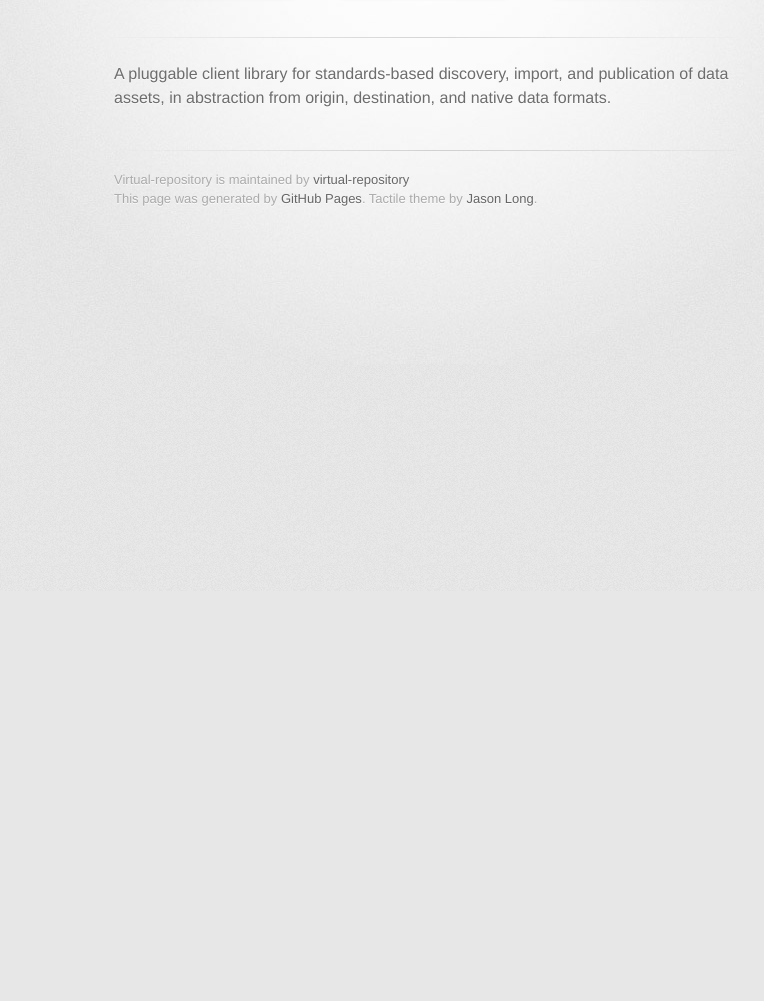
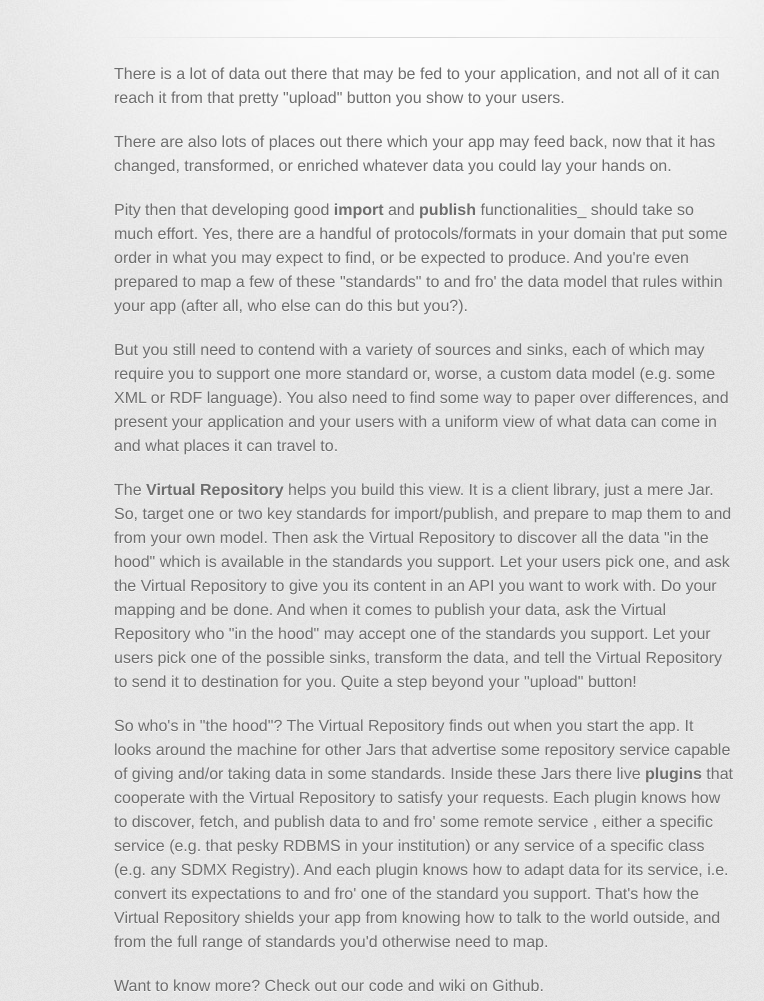
Before and after one commit to virtual-repository/virtual-repository, a plain HTML site: page index.html in a window 1280 px wide. Shown: the part 209-1210 px from the top of the page, without its empty margins (216-980 px from the left). Before the commit the page ends 800 px from the top, so only its background shows below. Drawn offline with Linux system fonts and the light colour scheme; a web font is replaced by a local one.

Commit message:
Create gh-pages branch via GitHub

```diff
--- a/index.html
+++ b/index.html
@@ -31,7 +31,19 @@
         <hr>
 
         <section id="main_content">
-          <p>A pluggable client library for standards-based discovery, import, and publication of data assets, in abstraction from origin, destination, and native data formats. </p>
+          <p>There is a lot of data out there that may be fed to your application, and not all of it can reach it from that pretty "upload" button you show to your users. </p>
+
+<p>There are also lots of places out there which your app may feed back, now that it has changed, transformed, or enriched whatever data you could lay your hands on.</p>
+
+<p>Pity then that developing good <strong>import</strong> and <strong>publish</strong> functionalities_ should take so much effort. Yes, there are a handful of protocols/formats in your domain that put some order in what you may expect to find, or be expected to produce. And you're even prepared to map a few of these "standards" to and fro' the data model that rules within your app (after all, who else can do this but you?).</p>
+
+<p>But you still need to contend with a variety of sources and sinks, each of which may require you to support one more standard or, worse, a custom data model (e.g. some XML or RDF language). You also need to find some way to paper over differences, and present your application and your users with a uniform view of what data can come in and what places it can travel to.</p>
+
+<p>The <strong>Virtual Repository</strong> helps you build this view. It is a client library, just a mere Jar. So, target one or two key standards for import/publish, and prepare to map them to and from your own model. Then ask the Virtual Repository to discover all the data "in the hood" which is available in the standards you support. Let your users pick one, and ask the Virtual Repository to give you its content in an API you want to work with. Do your mapping and be done. And when it comes to publish your data, ask the Virtual Repository who "in the hood" may accept one of the standards you support. Let your users pick one of the possible sinks, transform the data, and tell the Virtual Repository to send it to destination for you. Quite a step beyond your "upload" button!</p>
+
+<p>So who's in "the hood"? The Virtual Repository finds out when you start the app. It looks around the machine for other Jars that advertise some repository service capable of giving and/or taking data in some standards. Inside these Jars there live <strong>plugins</strong> that cooperate with the Virtual Repository to satisfy your requests. Each plugin knows how to discover, fetch, and publish data to and fro' some remote service , either a specific service (e.g. that pesky RDBMS in your institution) or any service of a specific class (e.g. any SDMX Registry). And each plugin knows how to adapt data for its service, i.e. convert its expectations to and fro' one of the standard you support. That's how the Virtual Repository shields your app from knowing how to talk to the world outside, and from the full range of standards you'd otherwise need to map.</p>
+
+<p>Want to know more? Check out our code and wiki on Github.</p>
         </section>
 
         <footer>
```
Also changed, not shown: params.json (+1 -1 lines).
